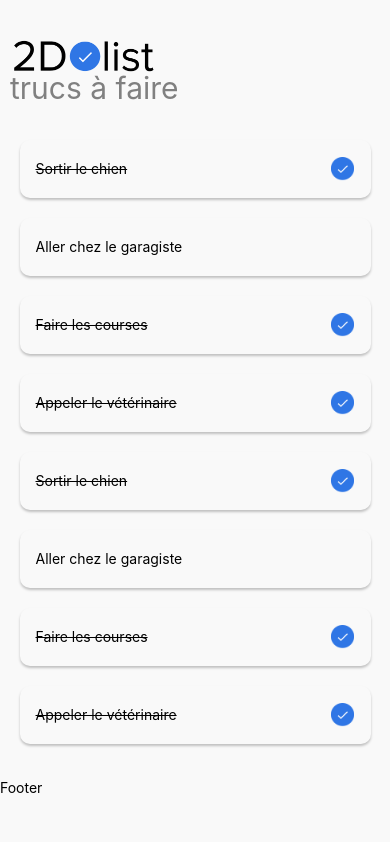
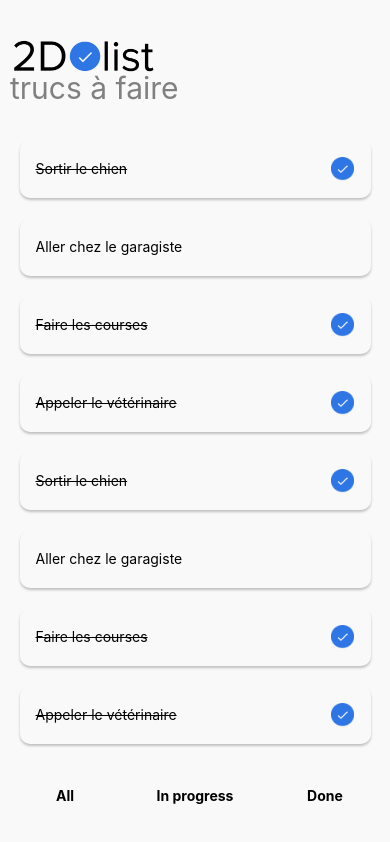
Before and after one commit to ThibautMilville/React-Native-Todolist, a React Native app: screen / in a window 390 px wide. Built offline with nearby package versions, Linux system fonts and the light colour scheme.

Commit message:
Footer bar component | Integration

```diff
--- a/App.js
+++ b/App.js
@@ -5,6 +5,7 @@ import { styles } from "./assets/css/app.style";
 // Components
 import { Header } from "./components/Header/Header";
 import { CardToDo } from "./components/CardToDo/CardToDo";
+import { TabBottomMenu } from "./components/TabBottomMenu/TabBottomMenu";
 
 export default function App() {
   const [toDoList, setToDoList] = useState([
@@ -17,9 +18,10 @@ export default function App() {
     { id: 7, title: "Faire les courses", isCompleted: true },
     { id: 8, title: "Appeler le vétérinaire", isCompleted: true },
   ]);
+  const [selectedTabName, setSelectedTabName] = useState("Tous");
 
   function renderToDoList() {
-    return toDoList.map((todo) => <CardToDo toDo={todo} onPress={updateTodo} />);
+    return toDoList.map((todo) => <CardToDo toDo={todo} key={todo.id} onPress={updateTodo} />);
   }
 
   // Get todo data (one element) and update its isCompleted property by retrieving its index in the toDoList array
@@ -41,7 +43,7 @@ export default function App() {
           <ScrollView>{renderToDoList()}</ScrollView>
         </View>
         <View style={styles.footer}>
-          <Text>Footer</Text>
+          <TabBottomMenu onPress={setSelectedTabName} selectedTabName={selectedTabName} />
         </View>
       </SafeAreaView>
     </SafeAreaProvider>
--- /dev/null
+++ b/components/TabBottomMenu/TabBottomMenu.jsx
@@ -0,0 +1,32 @@
+// Component example to copy/paste
+import React from "react";
+import { View, TouchableOpacity, Text } from "react-native";
+import { styles } from "./TabBottomMenu.style";
+
+export function TabBottomMenu({ selectedTabName, onPress }) {
+  function getTextStyle(tabName) {
+    return {
+      fontWeight: "bold",
+      width: '100%',
+      height: '75%',
+      textAlign: 'center',
+      textAlignVertical: 'center',
+      color: tabName === selectedTabName ? "#2F76E5" : "black",
+      borderBottomWidth: tabName === selectedTabName ? 5 : 0,
+    };
+  }
+
+  return (
+    <View style={styles.container}>
+      <TouchableOpacity style={styles.button} onPress={() => onPress("all")}>
+        <Text style={getTextStyle("all")}>All</Text>
+      </TouchableOpacity>
+      <TouchableOpacity style={styles.button} onPress={() => onPress("inProgress")}>
+        <Text style={getTextStyle("inProgress")}>In progress</Text>
+      </TouchableOpacity>
+      <TouchableOpacity style={styles.button} onPress={() => onPress("done")}>
+        <Text style={getTextStyle("done")}>Done</Text>
+      </TouchableOpacity>
+    </View>
+  );
+}
--- /dev/null
+++ b/components/TabBottomMenu/TabBottomMenu.style.js
@@ -0,0 +1,17 @@
+import { StyleSheet } from "react-native";
+
+export const styles = StyleSheet.create({
+  container: {
+    width: "100%",
+    flex: 1,
+    flexDirection: "row",
+    justifyContent: "space-around",
+    alignItems: "center",
+  },
+  button: {
+    width: 1/3 * 100 + "%",
+    height: '100%',
+    alignItems: "center",
+    justifyContent: "center",
+  },
+});
```
